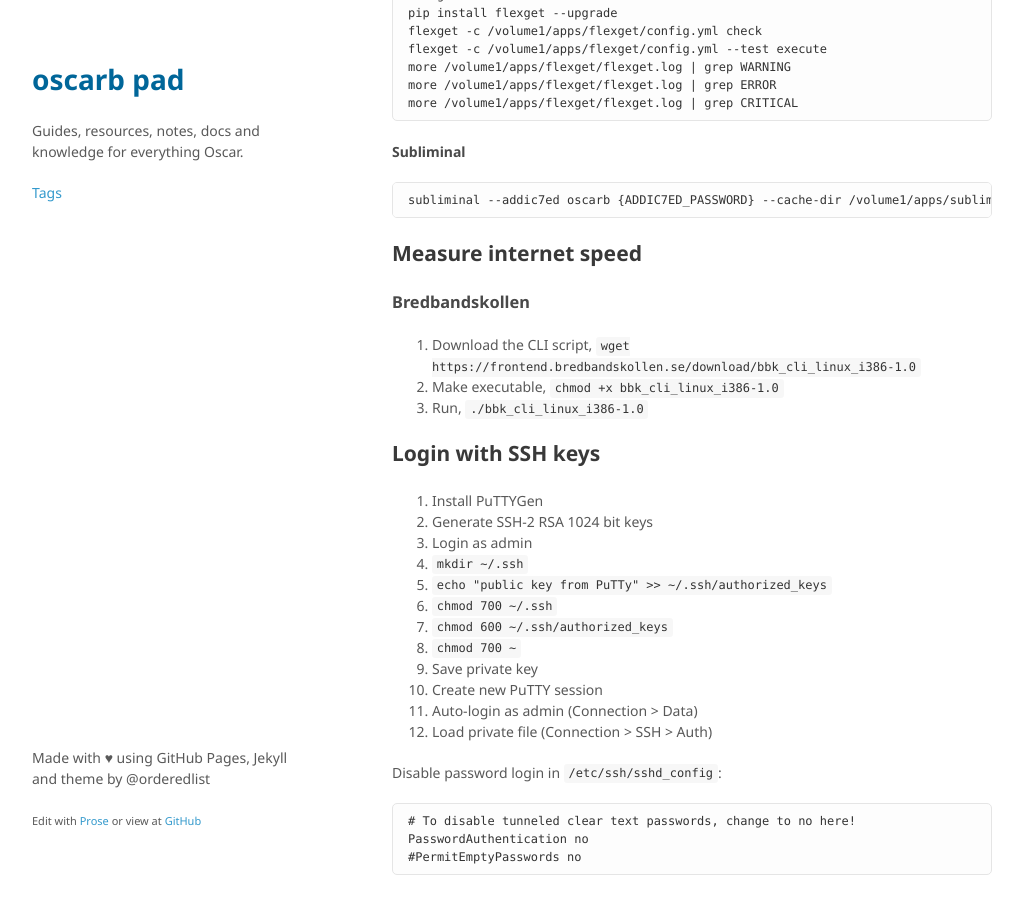
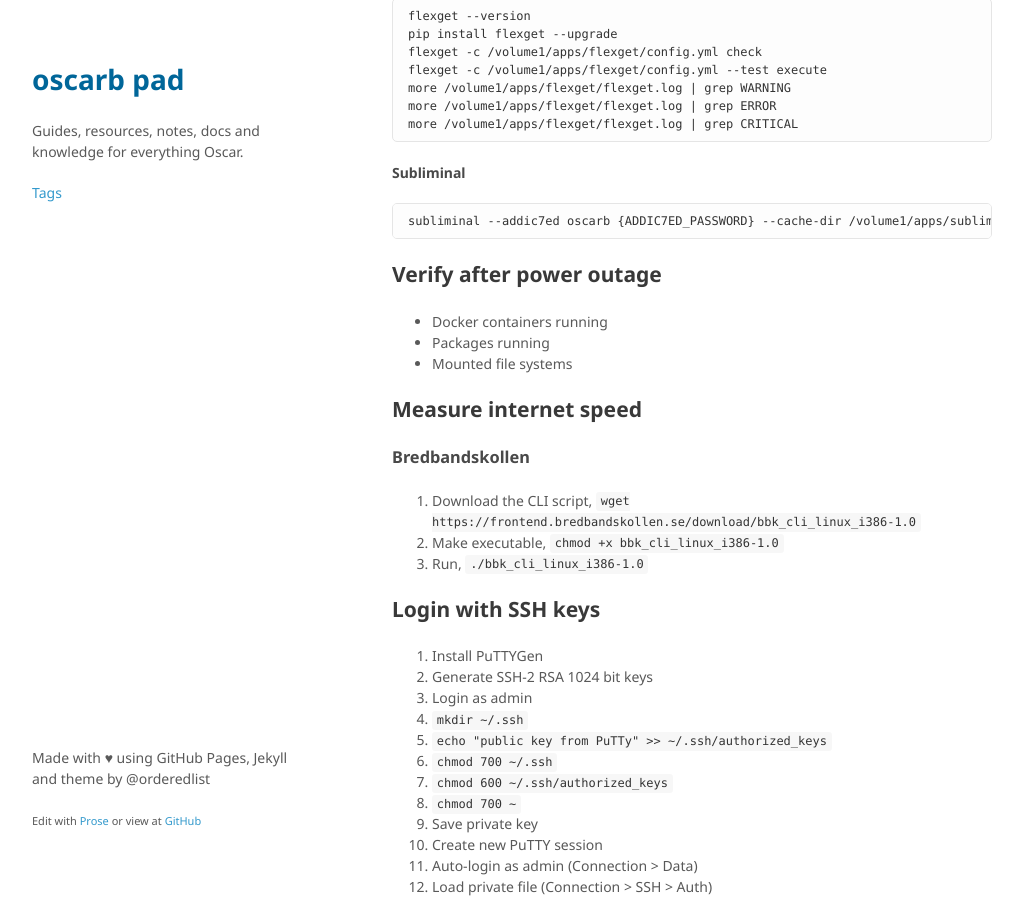
Before and after one commit to oscarb/pad, a Jekyll site: the page built from _docs/ds713.md, in a window 1280 px wide and 900 px high, scrolled down 4998 px. Shown: the whole window, without its empty margins (128-1151 px from the left). Built offline with Jekyll 4.4.1, drawn with Linux system fonts in a browser that asks for light colours; some web fonts are replaced; some of the changed text lies outside the part shown.

Commit message:
Update ds713.md

````diff
--- a/_docs/ds713.md
+++ b/_docs/ds713.md
@@ -189,6 +189,12 @@ See `/etc/rc.local`
 
     subliminal --addic7ed oscarb {ADDIC7ED_PASSWORD} --cache-dir /volume1/apps/subliminal/ download --language en --provider addic7ed --provider podnapisi --provider opensubtitles --provider subscenter --provider thesubdb --provider tvsubtitles  --age 2d /volume1/downloads/tv/
 
+
+## Verify after power outage
+
+* Docker containers running
+* Packages running
+* Mounted file systems
 
 ## Measure internet speed
 
@@ -488,7 +494,7 @@ sudo ./bin/mosquitto_passwd -b ./var/password_file username password
 
 ### Installation
 
-Docker: molobrakos/tellsticknet/
+Docker: molobrakos/tellsticknet
 
 Volume mapping
 apps/tellsticknet/.conf/tellsticknet.conf <- /app/tellsticknet.conf
@@ -497,7 +503,7 @@ apps/tellsticknet/.conf/mosquitto_pub <- /app/.config/mosquitto_pub
 ### Usage
 
 ```
-python-m tellsticknet
+python -m tellsticknet
 ```
 or
 ```
````
